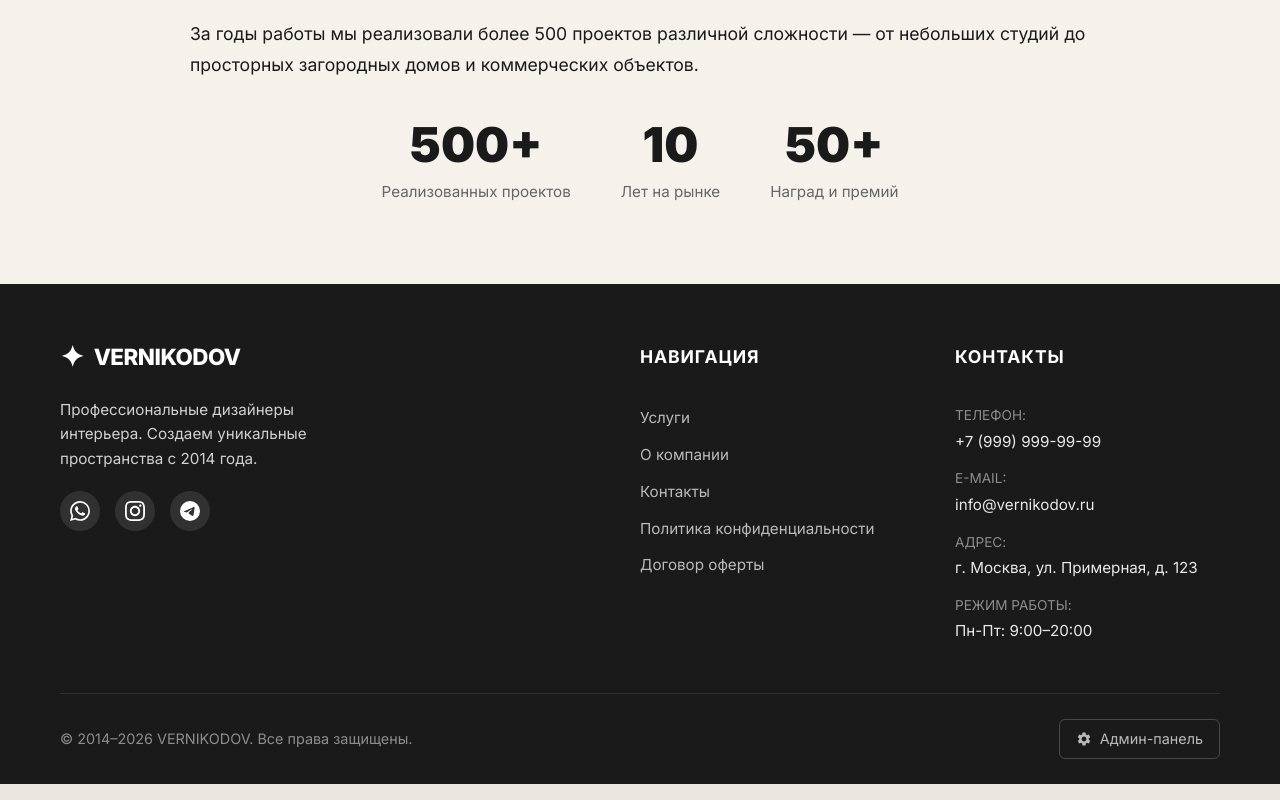
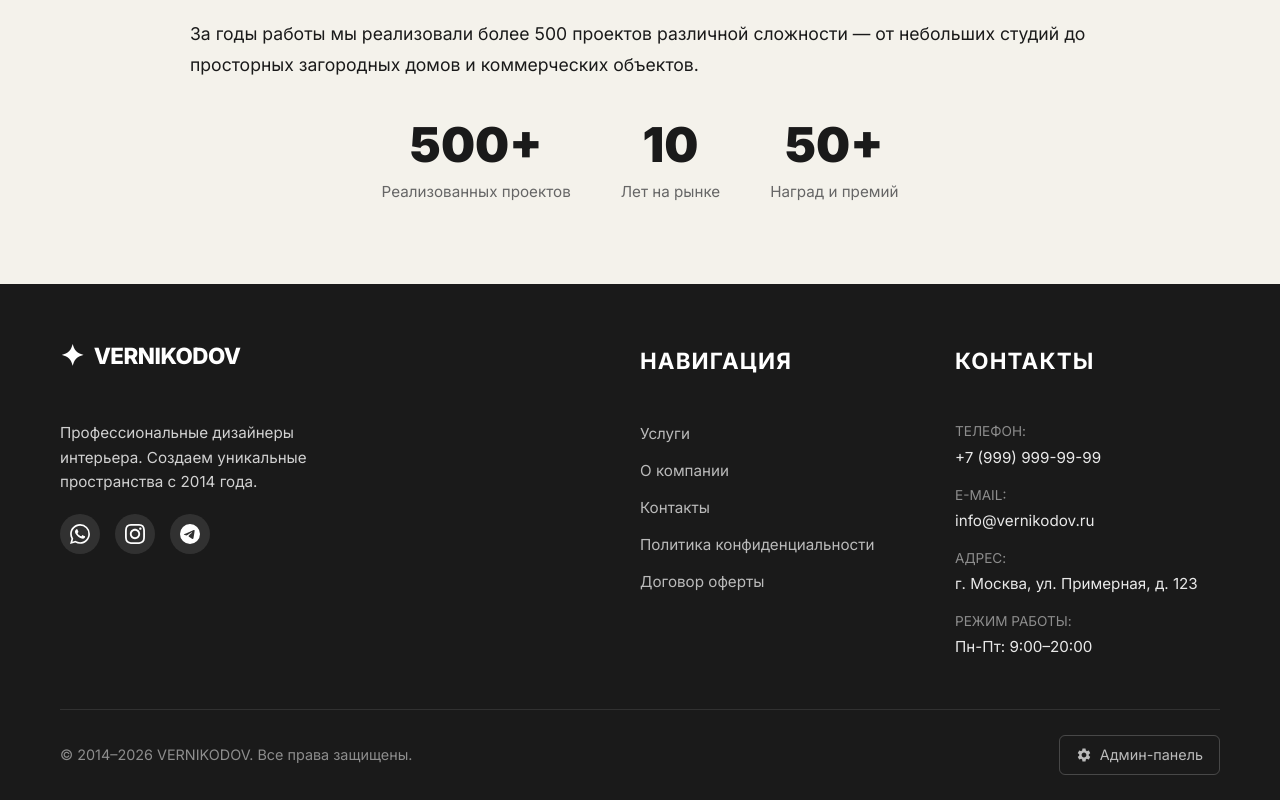
Before and after one commit to Bogdan1802L/Hack2026AprilFront, a React (Vite) app: page / in a window 1280 px wide. Shown: the part 1297-2097 px from the top of the page. Built offline with nearby package versions, Linux system fonts and the light colour scheme.

Commit message:
footer выровнен

```diff
--- a/src/App.css
+++ b/src/App.css
@@ -825,6 +825,8 @@ form .quiz-footer .btn-nav.primary {
     letter-spacing: -0.5px;
     text-transform: uppercase;
     color: #fff;
+    margin-top: 0; /* Убрали margin-top: -9px */
+    margin-bottom: 24px;
 }
 
 .footer-logo .logo-icon {
@@ -861,12 +863,13 @@ form .quiz-footer .btn-nav.primary {
 }
 
 .footer-title {
-    font-size: 1.1rem;
+    font-size: 1.4rem; /* Было 1.1rem, изменили на 1.4rem как у логотипа */
     font-weight: 700;
-    margin-bottom: 15px;
+    margin-bottom: 24px;
     text-transform: uppercase;
     letter-spacing: 0.05em;
     color: #fff;
+    display: block;
 }
 
 .footer-links {
@@ -1277,5 +1280,5 @@ form .quiz-footer .btn-nav.primary {
 }
 
 .footer-logo {
-    margin-top: -9px;
+    margin-top: -9.5px;
 }
```
